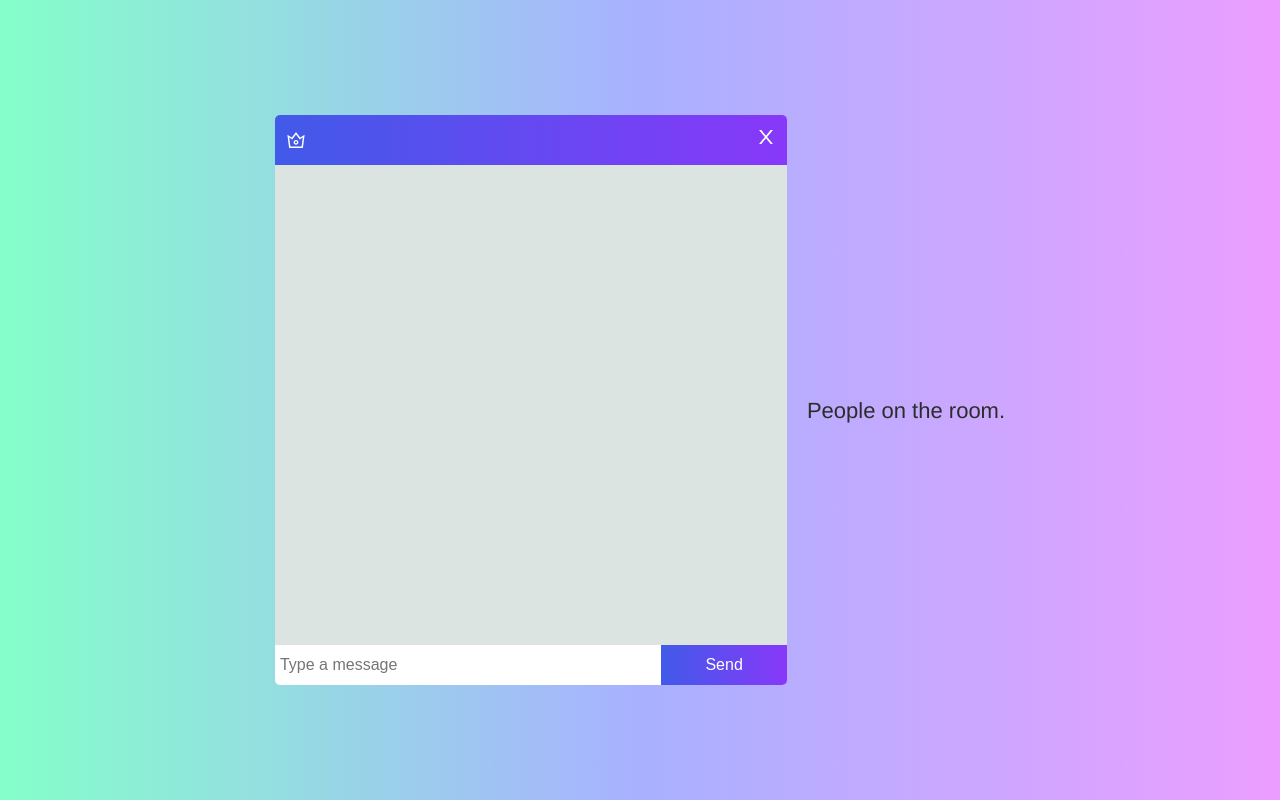
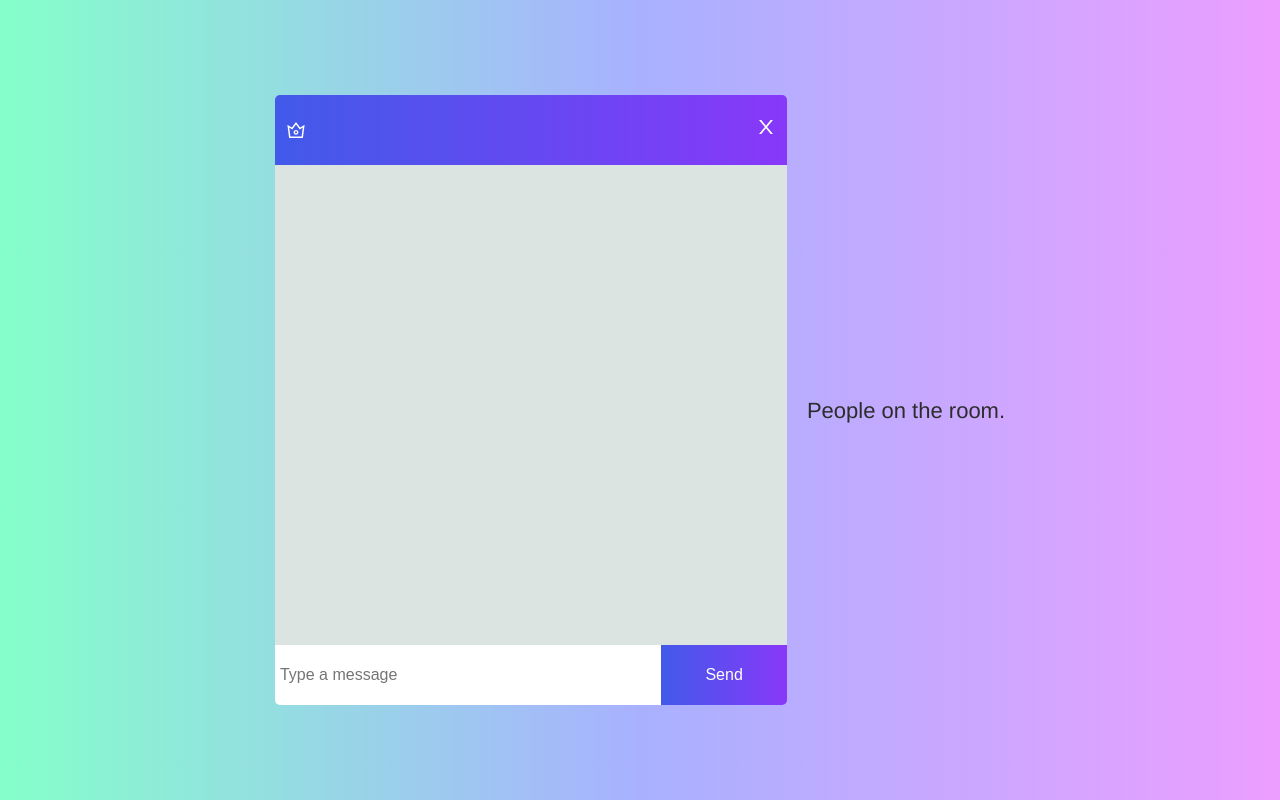
Before and after one commit to bethebikash/chat-app, a React (Create React App) app in the folder client/: page /chat in a window 1280 px wide. Built offline with nearby package versions, Linux system fonts and the light colour scheme.

Commit message:
style change

```diff
--- a/client/public/index.html
+++ b/client/public/index.html
@@ -1,20 +1,20 @@
 <!DOCTYPE html>
 <html lang="en">
+
 <head>
   <meta charset="utf-8" />
   <link rel="icon" href="%PUBLIC_URL%/favicon.ico" />
-    <meta name="viewport" content="width=device-width, initial-scale=1" />
+  <meta name="viewport" content="width=device-width, initial-scale = 1.0, maximum-scale=1.0, user-scalable=no" />
   <meta name="theme-color" content="#000000" />
-    <meta
-      name="description"
-      content="The Chap App by Bikash Bhattarai"
-    />
+  <meta name="description" content="The Chap App by Bikash Bhattarai" />
   <link rel="apple-touch-icon" href="%PUBLIC_URL%/ico.png" />
 
   <title>Chat App</title>
 </head>
+
 <body>
   <noscript>You need to enable JavaScript to run this app.</noscript>
   <div id="root"></div>
 </body>
+
 </html>
--- a/client/src/components/Chat/Chat.jsx
+++ b/client/src/components/Chat/Chat.jsx
@@ -13,6 +13,11 @@ const StyledWrapper = styled('div')`
     display: flex;
     flex-direction: row;
     gap: 20px;
+
+    @media only screen and (max-width: 728px) {
+        width: 100vw;
+        height: 100vh;
+  }
 `;
 
 const StyledMessanger = styled('div')`
--- a/client/src/components/InfoBar/InfoBar.jsx
+++ b/client/src/components/InfoBar/InfoBar.jsx
@@ -6,7 +6,7 @@ const StyledInfoBar = styled('div')`
     display: flex;
     justify-content: space-between;
     align-items: center;
-    height: 30px;
+    height: 50px;
     padding: 10px;
     font-size: 22px;
     color: #ffffff;
@@ -30,7 +30,7 @@ const StyledLink = styled('a')`
 
 const StyledTeamView = styled('a')`
     color: #ffffff;
-    padding-right: 20px;
+    margin-right: 20px;
     cursor: pointer;
     &:hover {
         color: #f0f0f0;
--- a/client/src/components/Input/Input.jsx
+++ b/client/src/components/Input/Input.jsx
@@ -4,11 +4,16 @@ import React from 'react';
 const StyledForm = styled('form')`
     display: flex;
     justify-content: space-between;
-    z-index: 22;
+
+    @media only screen and (max-width: 728px) {
+        position: relative;
+        bottom: 0;
+        width: 100%;
+  }
 `;
 
 const StyledInput = styled('input')`
-    height: 30px;
+    height: 50px;
     padding: 5px;
     width: 75%;
     border-radius: 0 0  0 5px ;
@@ -19,7 +24,7 @@ const StyledButton = styled('button')`
     background: linear-gradient(to right, #415ae9 0%, #8838f9 100%);
     font-weight: 500;
     color: #ffffff;
-    height: 40px;
+    height: 60px;
     width: 25%;
     padding: 5px;
     border-radius: 0 0 5px 0;
--- a/client/src/components/Message/Message.jsx
+++ b/client/src/components/Message/Message.jsx
@@ -6,7 +6,7 @@ const StyledMessageIn = styled('div')`
     display: flex;
     gap: 5px;
     align-items: center;
-    margin: 10px 0;
+    margin: 10px;
     justify-content: flex-start;
 `;
 
@@ -14,7 +14,7 @@ const StyledMessageOut = styled('div')`
     display: flex;
     gap: 5px;
     align-items: center;
-    margin: 10px 0;
+    margin: 10px;
     justify-content: flex-end;
 `;
 
@@ -30,7 +30,6 @@ const StyledMyText = styled('div')`
     display: inline-block;
     padding: 3px 8px;
     border-radius: 12px;
-    margin-right: 10px;
 `;
 
 const StyledOthersText = styled('div')`
@@ -39,7 +38,6 @@ const StyledOthersText = styled('div')`
     display: inline-block;
     padding: 3px 8px;
     border-radius: 12px;
-    margin-left: 10px;
 `;
 
 const Message = ({ message: { user, text }, name }) => {
```
Also changed, not shown: client/public/manifest.json (deleted). Lines whose indentation alone changed are shown as unchanged.
